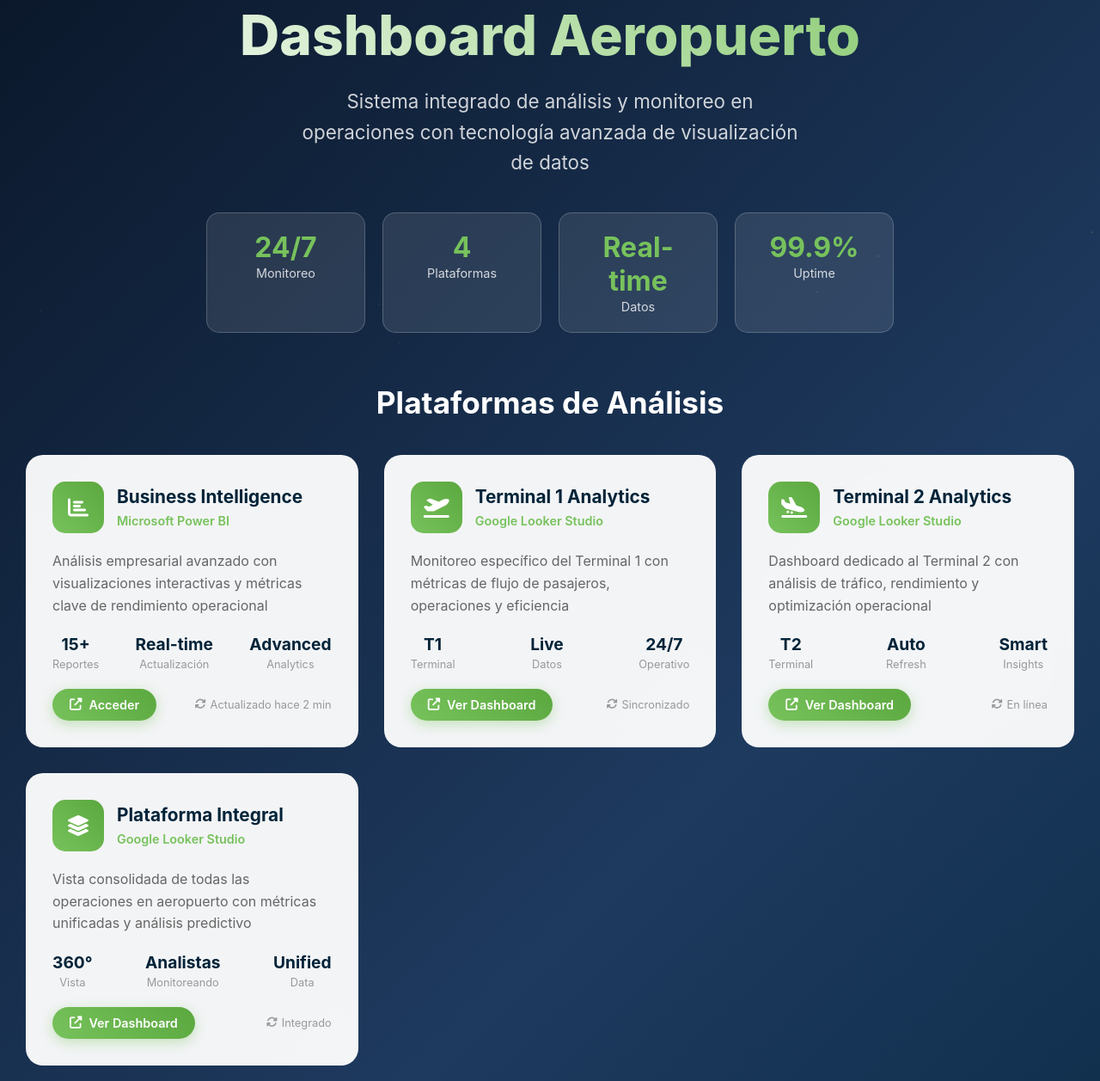
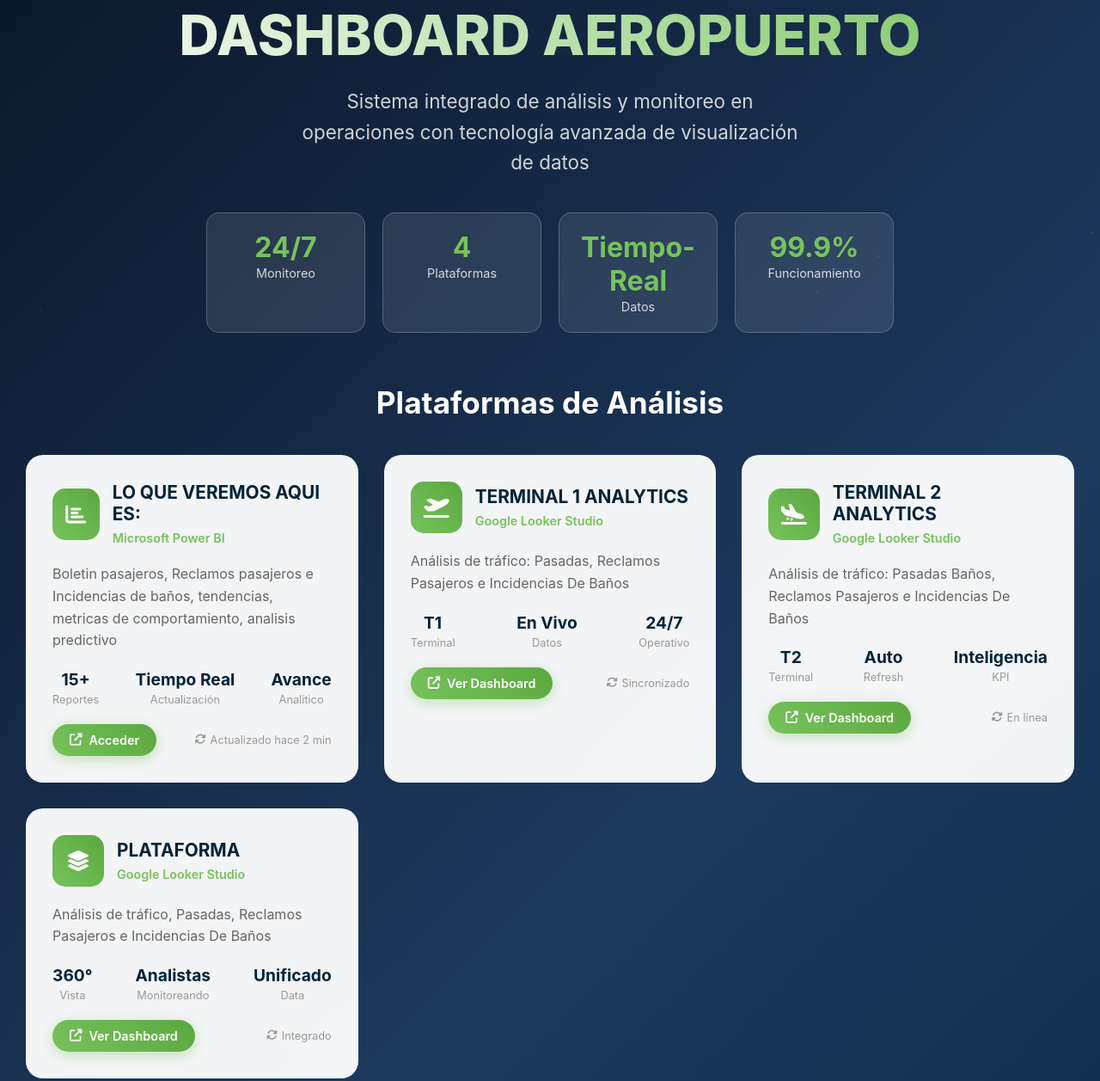
Before and after one commit to AnalistaGn/dashboard-grupo-norte, a plain HTML site: page index.html in a window 1280 px wide. Shown: the part 117-1374 px from the top of the page at 86% size. Drawn offline with Linux system fonts and the light colour scheme.

Commit message:
Se cambiaron los titulos

```diff
--- a/index.html
+++ b/index.html
@@ -694,7 +694,7 @@
   <div class="main-container">
     <!-- Hero Section -->
     <section class="hero-section fade-in">
-      <h1 class="hero-title">Dashboard Aeropuerto</h1>
+      <h1 class="hero-title">DASHBOARD AEROPUERTO</h1>
       <p class="hero-subtitle">
         Sistema integrado de análisis y monitoreo en operaciones con tecnología avanzada de visualización de datos
       </p>
@@ -709,12 +709,12 @@
           <span class="stat-label">Plataformas</span>
         </div>
         <div class="stat-card">
-          <span class="stat-number">Real-time</span>
+          <span class="stat-number">Tiempo-Real</span>
           <span class="stat-label">Datos</span>
         </div>
         <div class="stat-card">
           <span class="stat-number">99.9%</span>
-          <span class="stat-label">Uptime</span>
+          <span class="stat-label">Funcionamiento</span>
         </div>
       </div>
     </section>
@@ -731,12 +731,12 @@
               <i class="fas fa-chart-bar"></i>
             </div>
             <div>
-              <h3 class="card-title">Business Intelligence</h3>
+              <h3 class="card-title">LO QUE VEREMOS AQUI ES:</h3>
               <span class="card-platform">Microsoft Power BI</span>
             </div>
           </div>
           <p class="card-description">
-            Análisis empresarial avanzado con visualizaciones interactivas y métricas clave de rendimiento operacional
+            Boletin pasajeros, Reclamos pasajeros e Incidencias de baños, tendencias, metricas de comportamiento, analisis predictivo
           </p>
           <div class="card-metrics">
             <div class="metric">
@@ -744,12 +744,12 @@
               <span class="metric-label">Reportes</span>
             </div>
             <div class="metric">
-              <span class="metric-value">Real-time</span>
+              <span class="metric-value">Tiempo Real</span>
               <span class="metric-label">Actualización</span>
             </div>
             <div class="metric">
-              <span class="metric-value">Advanced</span>
-              <span class="metric-label">Analytics</span>
+              <span class="metric-value">Avance</span>
+              <span class="metric-label">Analitico</span>
             </div>
           </div>
           <div class="card-footer">
@@ -770,12 +770,12 @@
               <i class="fas fa-plane-departure"></i>
             </div>
             <div>
-              <h3 class="card-title">Terminal 1 Analytics</h3>
+              <h3 class="card-title">TERMINAL 1 ANALYTICS</h3>
               <span class="card-platform">Google Looker Studio</span>
             </div>
           </div>
           <p class="card-description">
-            Monitoreo específico del Terminal 1 con métricas de flujo de pasajeros, operaciones y eficiencia
+            Análisis de tráfico: Pasadas, Reclamos Pasajeros e Incidencias De Baños
           </p>
           <div class="card-metrics">
             <div class="metric">
@@ -783,7 +783,7 @@
               <span class="metric-label">Terminal</span>
             </div>
             <div class="metric">
-              <span class="metric-value">Live</span>
+              <span class="metric-value">En Vivo</span>
               <span class="metric-label">Datos</span>
             </div>
             <div class="metric">
@@ -809,12 +809,12 @@
               <i class="fas fa-plane-arrival"></i>
             </div>
             <div>
-              <h3 class="card-title">Terminal 2 Analytics</h3>
+              <h3 class="card-title">TERMINAL 2 ANALYTICS</h3>
               <span class="card-platform">Google Looker Studio</span>
             </div>
           </div>
           <p class="card-description">
-            Dashboard dedicado al Terminal 2 con análisis de tráfico, rendimiento y optimización operacional
+           Análisis de tráfico: Pasadas Baños, Reclamos Pasajeros e Incidencias De Baños
           </p>
           <div class="card-metrics">
             <div class="metric">
@@ -826,8 +826,8 @@
               <span class="metric-label">Refresh</span>
             </div>
             <div class="metric">
-              <span class="metric-value">Smart</span>
-              <span class="metric-label">Insights</span>
+              <span class="metric-value">Inteligencia</span>
+              <span class="metric-label">KPI</span>
             </div>
           </div>
           <div class="card-footer">
@@ -848,12 +848,12 @@
               <i class="fas fa-layer-group"></i>
             </div>
             <div>
-              <h3 class="card-title">Plataforma Integral</h3>
+              <h3 class="card-title">PLATAFORMA</h3>
               <span class="card-platform">Google Looker Studio</span>
             </div>
           </div>
           <p class="card-description">
-            Vista consolidada de todas las operaciones en aeropuerto con métricas unificadas y análisis predictivo
+            Análisis de tráfico, Pasadas, Reclamos Pasajeros e Incidencias De Baños
           </p>
           <div class="card-metrics">
             <div class="metric">
@@ -865,7 +865,7 @@
               <span class="metric-label">Monitoreando</span>
             </div>
             <div class="metric">
-              <span class="metric-value">Unified</span>
+              <span class="metric-value">Unificado</span>
               <span class="metric-label">Data</span>
             </div>
           </div>
```
